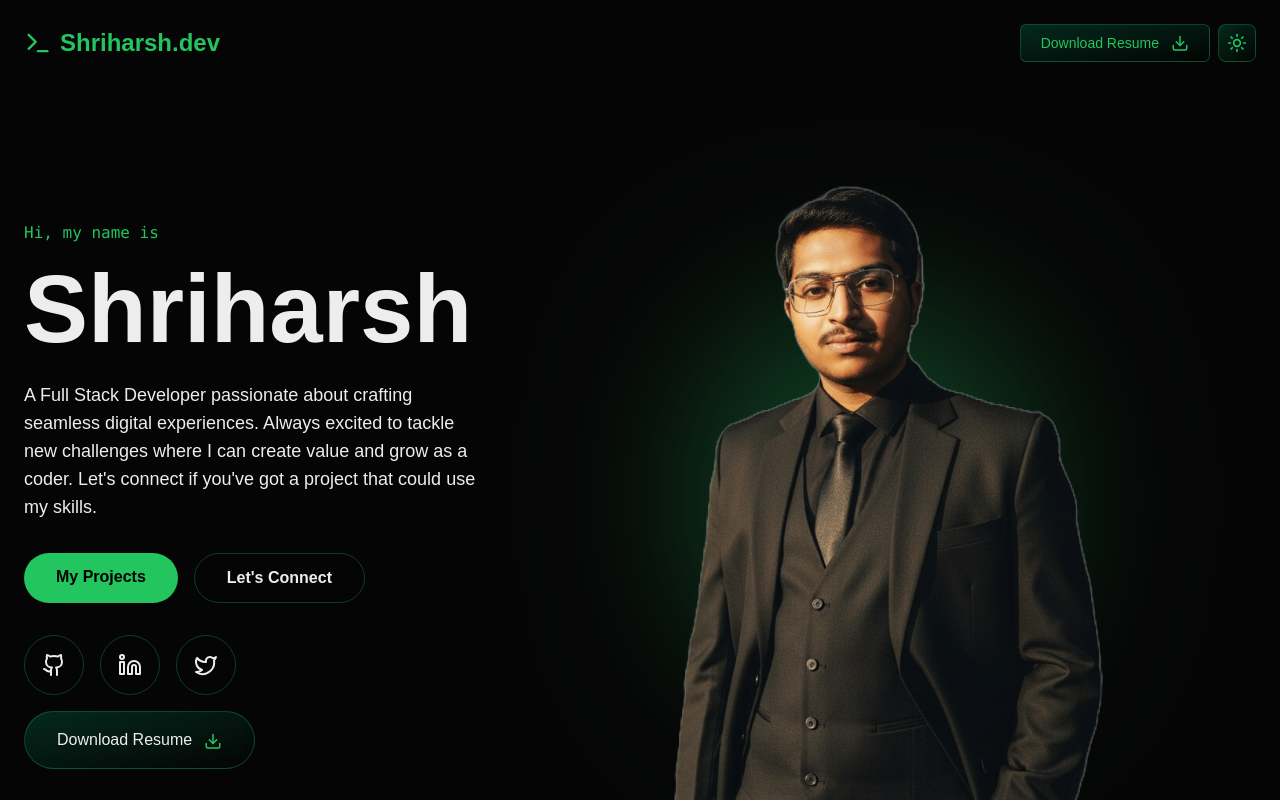
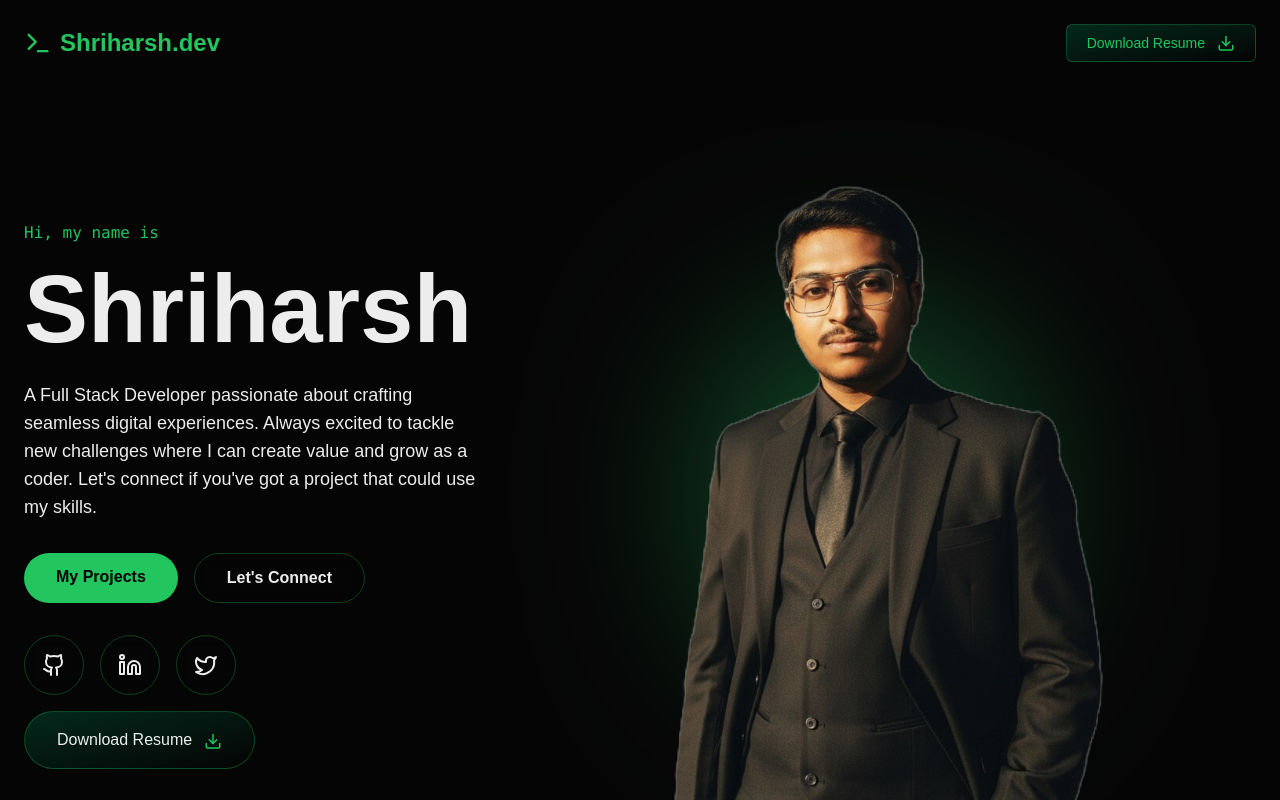
Before and after one commit to HarshNandigamwar/ShriharshNandigamwarPortfolio, a Next.js app: page / in a window 1280 px wide. Shown: the top 800 px of the page. Built offline with nearby package versions, Linux system fonts and the light colour scheme.

Commit message:
Optimize Navbar

```diff
--- a/src/app/globals.css
+++ b/src/app/globals.css
@@ -6,11 +6,6 @@
 }
 
 :root {
-  --background: #c7cbcf;
-  --foreground: #0f172a;
-}
-
-.dark {
   --background: #050505;
   --foreground: #ededed;
 }
@@ -20,10 +15,11 @@ body {
   color: var(--foreground);
   font-family: Arial, Helvetica, sans-serif;
 }
-html,body{
+html,
+body {
   overflow-x: hidden;
 }
-*{
+* {
   box-sizing: border-box;
 }
 
@@ -49,7 +45,6 @@ html.lenis body {
   pointer-events: none;
 }
 
-
 /* For Webkit browsers (Chrome, Edge, Safari) */
 ::-webkit-scrollbar {
   width: 6px; /* very thin */
--- a/src/components/Navbar.tsx
+++ b/src/components/Navbar.tsx
@@ -2,7 +2,6 @@
 import { useState, useEffect } from "react";
 import { motion } from "framer-motion";
 import { Terminal } from "lucide-react";
-import { ThemeToggle } from "./ThemeToggle";
 import { Download } from "lucide-react";
 
 export default function Navbar() {
@@ -38,22 +37,19 @@ export default function Navbar() {
           <span>Shriharsh.dev</span>
         </motion.div>
 
-        {/* Desktop Links */}
-        <motion.div
+        {/* Resume Button */}
+        <motion.a
           initial={{ opacity: 0, y: -50 }}
           whileInView={{ opacity: 1, y: 0 }}
           transition={{ duration: 0.3, delay: 0.1 }}
-          className="hidden md:flex items-center gap-2"
-        >
-          {/* Resume Button */}
-          <motion.a
           whileHover={{ scale: 1.05 }}
           whileTap={{ scale: 0.95 }}
+          title="Download Resume"
           href="/documents/Shriharsh_Nandigamwar_Fullstack_resume.pdf"
           download="ShriharshNandigamwar_FullstackDeveloper.pdf"
-            className="flex gap-3 px-5 py-2 border border-brand/30 text-brand rounded-md text-sm bg-gradient-to-br from-emerald-500/20 to-transparent backdrop-blur-sm transition-all"
+          className="flex gap-3 px-2 md:px-5 py-2 border border-brand/30 text-brand rounded-md text-sm bg-gradient-to-br from-emerald-500/20 to-transparent backdrop-blur-sm transition-all"
         >
-            <span>Download Resume</span>
+          <span className="hidden md:block ">Download Resume</span>
           <motion.div
             animate={{ y: [0, 2, 0] }}
             transition={{ repeat: Infinity, duration: 1.5 }}
@@ -61,18 +57,6 @@ export default function Navbar() {
             <Download size={18} className="text-brand" />
           </motion.div>
         </motion.a>
-          <ThemeToggle />
-        </motion.div>
-
-        {/* Mobile Toggle */}
-        <motion.div
-          initial={{ opacity: 0, y: -50 }}
-          whileInView={{ opacity: 1, y: 0 }}
-          transition={{ duration: 0.3, delay: 0.1 }}
-          className="md:hidden flex items-center"
-        >
-          <ThemeToggle />
-        </motion.div>
       </div>
     </nav>
   );
--- a/src/components/ThemeToggle.tsx
+++ /dev/null
@@ -1,26 +0,0 @@
-"use client";
-import { useTheme } from "next-themes";
-import { Sun, Moon } from "lucide-react";
-import { useState, useEffect } from "react";
-
-export function ThemeToggle() {
-  const [mounted, setMounted] = useState(false);
-  const { theme, setTheme } = useTheme();
-
-  useEffect(() => {
-    setMounted(true);
-  }, []);
-
-  if (!mounted) {
-    return <div className="p-2 w-9 h-9" />;
-  }
-
-  return (
-    <button
-      onClick={() => setTheme(theme === "dark" ? "light" : "dark")}
-      className="p-2 rounded-lg bg-gradient-to-br from-emerald-500/20 to-transparent backdrop-blur-sm text-brand border border-brand/30 cursor-pointer"
-    >
-      {theme === "dark" ? <Sun size={20} /> : <Moon size={20} />}
-    </button>
-  );
-}
```
Lines whose indentation alone changed are shown as unchanged.
